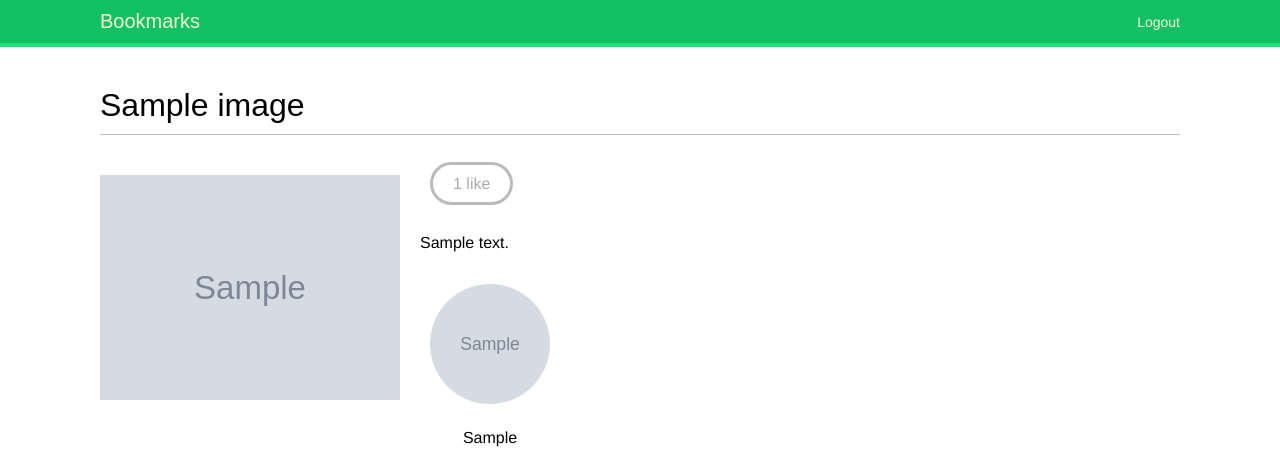
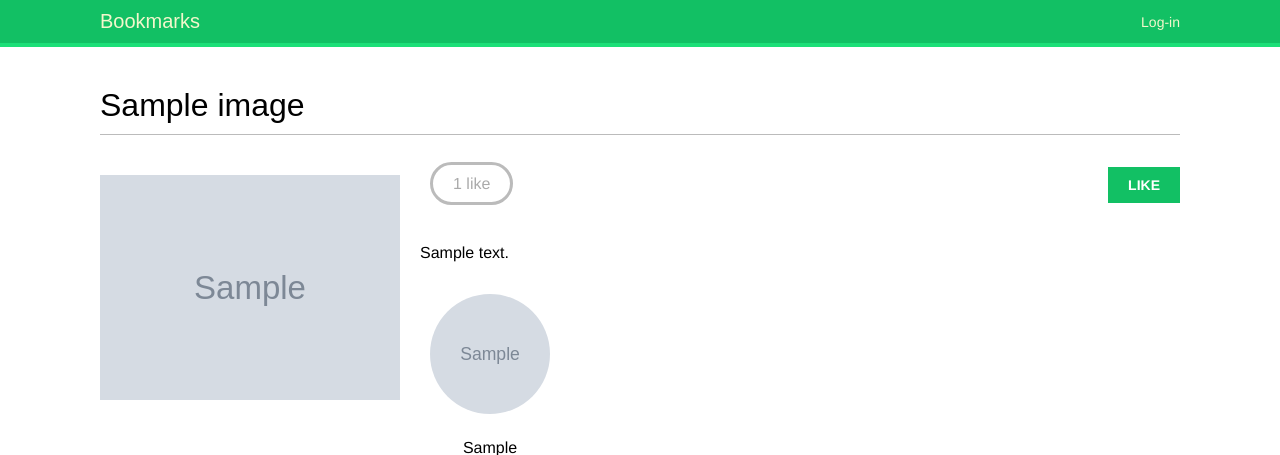
Before and after one commit to g1pd78/django_social_website, a Django app: template bookmarks/images/templates/images/image/detail.html in a window 1280 px wide. Shown: the top 455 px of the page. Run offline with Django 3.2, Linux system fonts and the light colour scheme; the template is opened without the code that fills it: most values are stand-ins (such as "Sample title", 1, 10 or a date in 2020); grey boxes marked "Sample" are stand-in pictures; some libraries are stand-ins or nearby versions; some web fonts are replaced.

Commit message:
like/dislike system

```diff
--- a/bookmarks/account/templates/base.html
+++ b/bookmarks/account/templates/base.html
@@ -26,7 +26,7 @@
                 Hello {{ request.user.first_name|default:request.user.username }},
                 <a href="{% url "logout" %}">Logout</a>
             {% else %}
-                <a href="{% url "login" %}">Logout</a>
+                <a href="{% url "login" %}">Log-in</a>
             {% endif %}
         </span>
     </div>
@@ -44,7 +44,9 @@
         {% block content %}
         {% endblock content %}
     </div>
+    <script src="//cdn.jsdelivr.net/npm/js-cookie@3.0.1/dist/js.cookie.min.js"></script>
     <script>
+        const csrftoken = Cookies.get('csrftoken');
         document.addEventListener('DOMContentLoaded', (event) => {
             {% block domready %}
             {% endblock domready %}
--- a/bookmarks/images/templates/images/image/detail.html
+++ b/bookmarks/images/templates/images/image/detail.html
@@ -8,12 +8,22 @@
     <a href="{{ image.image.url }}">
         <img src="{% thumbnail image.image 300x0 quality=100 %}" class="image-detail">
     </a>
-    {% with total_likes=image.users_like.count %}
+    {% with total_likes=image.users_like.count users_like=image.users_like.all %}
         <div class="image-info">
             <div>
                 <span class="count">
-                    {{ total_likes }} like{{ total_likes|pluralize }}
+                <span class="total">{{ total_likes }}</span>
+                    like{{ total_likes|pluralize }}
                 </span>
+                <a href="#" data-id="{{ image.id }}"
+                data-action="{% if request.user in users_like %}un{% endif %}like"
+                 class="like button">
+                    {% if request.user not in users_like %}
+                        Like
+                    {% else %}
+                        Unlike
+                    {% endif %}
+                </a>
             </div>
             {{ image.description|linebreaks }}
         </div>
@@ -31,3 +41,39 @@
         </div>
     {% endwith %}
 {% endblock content %}
+
+{% block domready %}
+    var url = '{% url "images:like" %}';
+    var options = {
+        method: 'POST',
+        headers: {'X-CSRFToken': csrftoken},
+        mode: 'same-origin'
+    }
+
+    document.querySelector('a.like').addEventListener('click', function(e){
+        e.preventDefault();
+        var likeButton = this;
+
+        var formData = new FormData();
+        formData.append('id', likeButton.dataset.id);
+        formData.append('action', likeButton.dataset.action);
+        options['body'] = formData;
+
+        fetch(url, options)
+        .then(response => response.json())
+        .then(data => {
+            if (data['status'] === 'ok')
+            {
+                var previousAction = likeButton.dataset.action;
+
+                var action = previousAction === 'like' ? 'unlike' : 'like';
+                likeButton.dataset.action = action;
+                likeButton.innerHTML = action;
+
+                var likeCount = document.querySelector('span.count .total');
+                var totalLikes = parseInt(likeCount.innerHTML);
+                likeCount.innerHTML = previousAction === 'like' ? totalLikes + 1 : totalLikes - 1
+            }
+        })
+    });
+{% endblock domready %}
```
